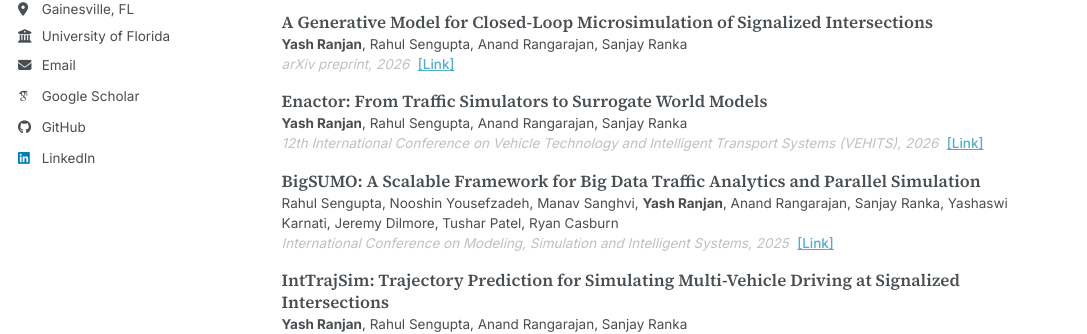
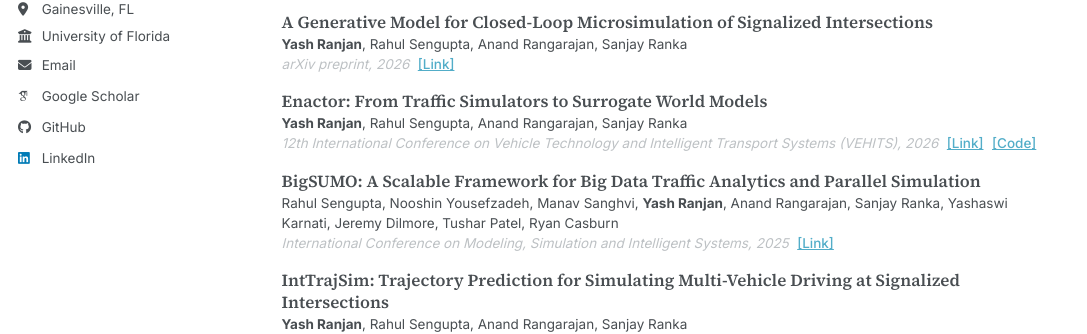
Before and after one commit to ranjanyash54/ranjanyash54.github.io, a Jekyll site: the page built from _pages/about.md, in a window 1280 px wide and 1130 px high. Shown: the part 409-743 px from the top of the window, without its empty margins (0-1087 px from the left). Built offline with Jekyll 4.4.1, drawn with Linux system fonts in a browser that asks for light colours; some web fonts are replaced; a script bundle is joined from its source files by our own code; library files that are not in the unit come from our copies.

Commit message:
Link the Enactor code repository
Render a [Code] link beside [Link] for any publication that sets a
codeurl, and point the Enactor entry at its GitHub repository.

Co-Authored-By: Claude Opus 5 (1M context) <noreply@anthropic.com>

```diff
--- a/_includes/publication-list.html
+++ b/_includes/publication-list.html
@@ -6,7 +6,8 @@
       <span class="publication-list__authors">{{ pub.authors | replace: "Yash Ranjan", '<span class="publication-list__self">Yash Ranjan</span>' }}</span>
       <span class="publication-list__venue">
         {{ pub.venue }}, {{ pub.date | default: "1900-01-01" | date: "%Y" }}{% if pub.paperurl %}
-        <a class="publication-list__link" href="{{ pub.paperurl }}">[Link]</a>{% endif %}
+        <a class="publication-list__link" href="{{ pub.paperurl }}">[Link]</a>{% endif %}{% if pub.codeurl %}
+        <a class="publication-list__link" href="{{ pub.codeurl }}">[Code]</a>{% endif %}
       </span>
     </li>
   {% endfor %}
```
Also changed, not shown: _publications/2026-03-18-enactor.md (+1 -0 lines).
